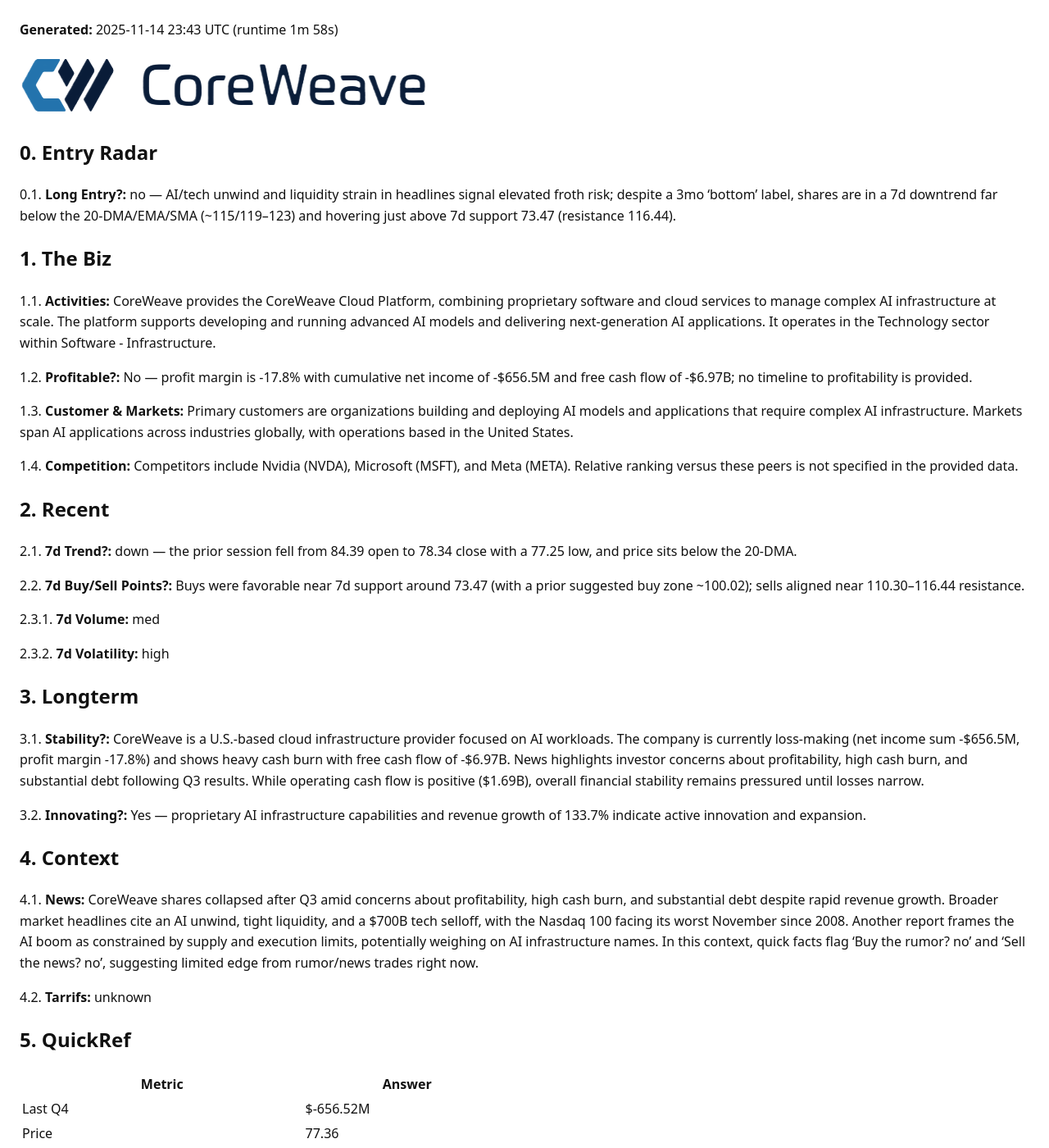
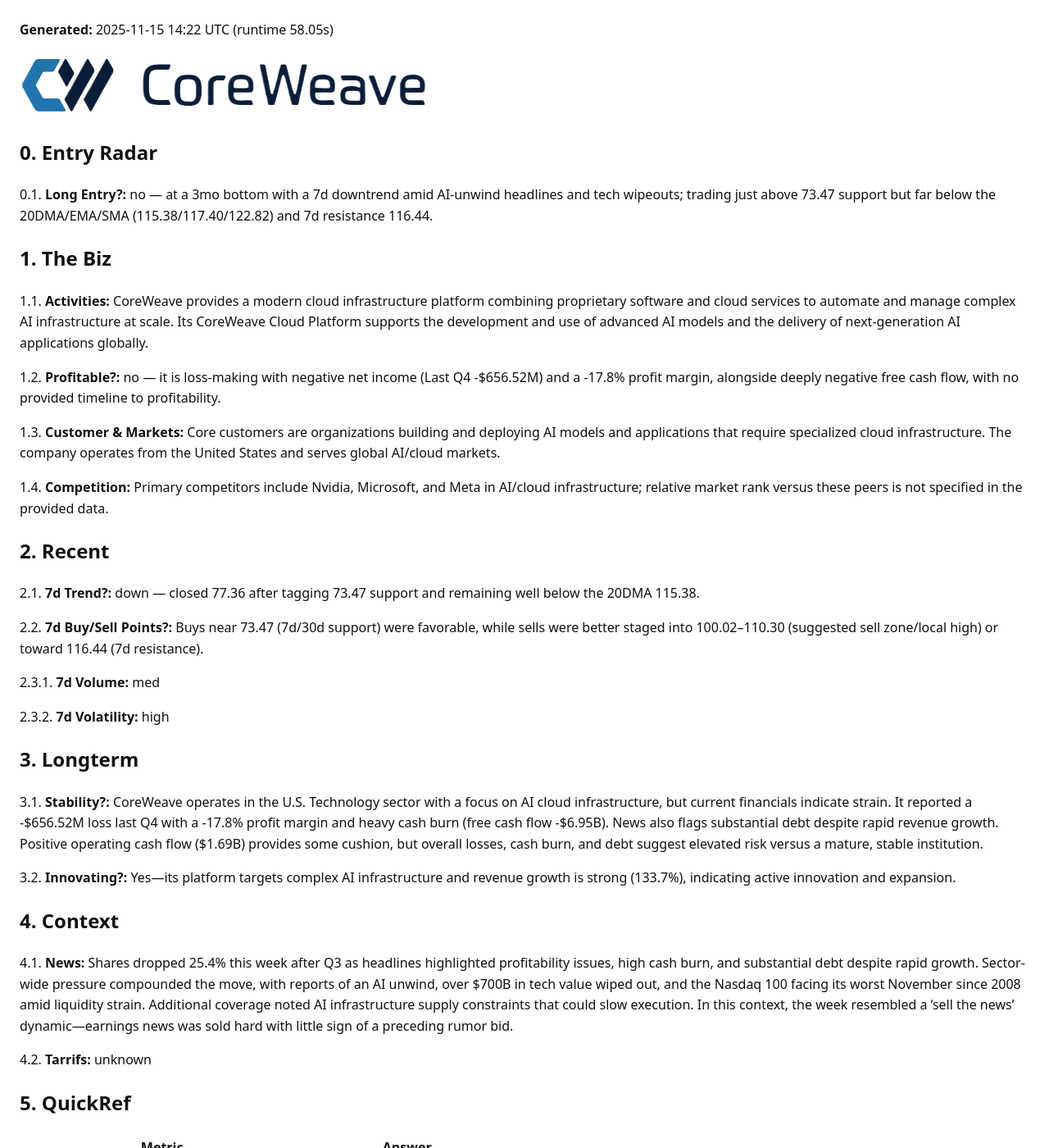
Before and after one commit to ryness/stonks, a Jekyll site: the page built from _reports/CRWV.md, in a window 1280 px wide and 1400 px high. Shown: the whole window at 82% size. Built offline with Jekyll 4.4.1, drawn with Linux system fonts in a browser that asks for light colours.

Commit message:
Update report: rotation+GodsEye

```diff
--- a/_reports/CRWV.md
+++ b/_reports/CRWV.md
@@ -2,34 +2,34 @@
 layout: default
 title: "CRWV Stock Report"
 ticker: "CRWV"
-date: 2025-11-14
-generated_at: 2025-11-14T23:43:23.201798+00:00
-runtime_seconds: 118.44
+date: 2025-11-15
+generated_at: 2025-11-15T14:22:09.692297+00:00
+runtime_seconds: 58.05
 raw_markdown: |
-  **Generated:** <time class="js-local-time" datetime="2025-11-14T23:43:23.201798+00:00">2025-11-14 23:43 UTC</time> (runtime 1m 58s)
+  **Generated:** <time class="js-local-time" datetime="2025-11-15T14:22:09.692297+00:00">2025-11-15 14:22 UTC</time> (runtime 58.05s)
 
   ![CoreWeave, Inc. Class A Common Stock logo](https://ryness.github.io/stonks/assets/logos/CRWV.png)
 
 
   ## 0. Entry Radar
 
-  0.1. **Long Entry?:** no — AI/tech unwind and liquidity strain in headlines signal elevated froth risk; despite a 3mo 'bottom' label, shares are in a 7d downtrend far below the 20-DMA/EMA/SMA (~115/119–123) and hovering just above 7d support 73.47 (resistance 116.44).
+  0.1. **Long Entry?:** no — at a 3mo bottom with a 7d downtrend amid AI-unwind headlines and tech wipeouts; trading just above 73.47 support but far below the 20DMA/EMA/SMA (115.38/117.40/122.82) and 7d resistance 116.44.
 
   ## 1. The Biz
 
-  1.1. **Activities:** CoreWeave provides the CoreWeave Cloud Platform, combining proprietary software and cloud services to manage complex AI infrastructure at scale. The platform supports developing and running advanced AI models and delivering next-generation AI applications. It operates in the Technology sector within Software - Infrastructure.
+  1.1. **Activities:** CoreWeave provides a modern cloud infrastructure platform combining proprietary software and cloud services to automate and manage complex AI infrastructure at scale. Its CoreWeave Cloud Platform supports the development and use of advanced AI models and the delivery of next‑generation AI applications globally.
 
-  1.2. **Profitable?:** No — profit margin is -17.8% with cumulative net income of -$656.5M and free cash flow of -$6.97B; no timeline to profitability is provided.
+  1.2. **Profitable?:** no — it is loss-making with negative net income (Last Q4 -$656.52M) and a -17.8% profit margin, alongside deeply negative free cash flow, with no provided timeline to profitability.
 
-  1.3. **Customer & Markets:** Primary customers are organizations building and deploying AI models and applications that require complex AI infrastructure. Markets span AI applications across industries globally, with operations based in the United States.
+  1.3. **Customer & Markets:** Core customers are organizations building and deploying AI models and applications that require specialized cloud infrastructure. The company operates from the United States and serves global AI/cloud markets.
 
-  1.4. **Competition:** Competitors include Nvidia (NVDA), Microsoft (MSFT), and Meta (META). Relative ranking versus these peers is not specified in the provided data.
+  1.4. **Competition:** Primary competitors include Nvidia, Microsoft, and Meta in AI/cloud infrastructure; relative market rank versus these peers is not specified in the provided data.
 
   ## 2. Recent
 
-  2.1. **7d Trend?:** down — the prior session fell from 84.39 open to 78.34 close with a 77.25 low, and price sits below the 20-DMA.
+  2.1. **7d Trend?:** down — closed 77.36 after tagging 73.47 support and remaining well below the 20DMA 115.38.
 
-  2.2. **7d Buy/Sell Points?:** Buys were favorable near 7d support around 73.47 (with a prior suggested buy zone ~100.02); sells aligned near 110.30–116.44 resistance.
+  2.2. **7d Buy/Sell Points?:** Buys near 73.47 (7d/30d support) were favorable, while sells were better staged into 100.02–110.30 (suggested sell zone/local high) or toward 116.44 (7d resistance).
 
   2.3.1. **7d Volume:** med
 
@@ -37,13 +37,13 @@ raw_markdown: |
 
   ## 3. Longterm
 
-  3.1. **Stability?:** CoreWeave is a U.S.-based cloud infrastructure provider focused on AI workloads. The company is currently loss-making (net income sum -$656.5M, profit margin -17.8%) and shows heavy cash burn with free cash flow of -$6.97B. News highlights investor concerns about profitability, high cash burn, and substantial debt following Q3 results. While operating cash flow is positive ($1.69B), overall financial stability remains pressured until losses narrow.
+  3.1. **Stability?:** CoreWeave operates in the U.S. Technology sector with a focus on AI cloud infrastructure, but current financials indicate strain. It reported a -$656.52M loss last Q4 with a -17.8% profit margin and heavy cash burn (free cash flow -$6.95B). News also flags substantial debt despite rapid revenue growth. Positive operating cash flow ($1.69B) provides some cushion, but overall losses, cash burn, and debt suggest elevated risk versus a mature, stable institution.
 
-  3.2. **Innovating?:** Yes — proprietary AI infrastructure capabilities and revenue growth of 133.7% indicate active innovation and expansion.
+  3.2. **Innovating?:** Yes—its platform targets complex AI infrastructure and revenue growth is strong (133.7%), indicating active innovation and expansion.
 
   ## 4. Context
 
-  4.1. **News:** CoreWeave shares collapsed after Q3 amid concerns about profitability, high cash burn, and substantial debt despite rapid revenue growth. Broader market headlines cite an AI unwind, tight liquidity, and a $700B tech selloff, with the Nasdaq 100 facing its worst November since 2008. Another report frames the AI boom as constrained by supply and execution limits, potentially weighing on AI infrastructure names. In this context, quick facts flag 'Buy the rumor? no' and 'Sell the news? no', suggesting limited edge from rumor/news trades right now.
+  4.1. **News:** Shares dropped 25.4% this week after Q3 as headlines highlighted profitability issues, high cash burn, and substantial debt despite rapid growth. Sector-wide pressure compounded the move, with reports of an AI unwind, over $700B in tech value wiped out, and the Nasdaq 100 facing its worst November since 2008 amid liquidity strain. Additional coverage noted AI infrastructure supply constraints that could slow execution. In this context, the week resembled a ‘sell the news’ dynamic—earnings news was sold hard with little sign of a preceding rumor bid.
 
   4.2. **Tarrifs:** unknown
 
@@ -363,30 +363,30 @@ raw_markdown: |
   </details>
 ---
 
-**Generated:** <time class="js-local-time" datetime="2025-11-14T23:43:23.201798+00:00">2025-11-14 23:43 UTC</time> (runtime 1m 58s)
+**Generated:** <time class="js-local-time" datetime="2025-11-15T14:22:09.692297+00:00">2025-11-15 14:22 UTC</time> (runtime 58.05s)
 
 ![CoreWeave, Inc. Class A Common Stock logo](https://ryness.github.io/stonks/assets/logos/CRWV.png)
 
 
 ## 0. Entry Radar
 
-0.1. **Long Entry?:** no — AI/tech unwind and liquidity strain in headlines signal elevated froth risk; despite a 3mo 'bottom' label, shares are in a 7d downtrend far below the 20-DMA/EMA/SMA (~115/119–123) and hovering just above 7d support 73.47 (resistance 116.44).
+0.1. **Long Entry?:** no — at a 3mo bottom with a 7d downtrend amid AI-unwind headlines and tech wipeouts; trading just above 73.47 support but far below the 20DMA/EMA/SMA (115.38/117.40/122.82) and 7d resistance 116.44.
 
 ## 1. The Biz
 
-1.1. **Activities:** CoreWeave provides the CoreWeave Cloud Platform, combining proprietary software and cloud services to manage complex AI infrastructure at scale. The platform supports developing and running advanced AI models and delivering next-generation AI applications. It operates in the Technology sector within Software - Infrastructure.
+1.1. **Activities:** CoreWeave provides a modern cloud infrastructure platform combining proprietary software and cloud services to automate and manage complex AI infrastructure at scale. Its CoreWeave Cloud Platform supports the development and use of advanced AI models and the delivery of next‑generation AI applications globally.
 
-1.2. **Profitable?:** No — profit margin is -17.8% with cumulative net income of -$656.5M and free cash flow of -$6.97B; no timeline to profitability is provided.
+1.2. **Profitable?:** no — it is loss-making with negative net income (Last Q4 -$656.52M) and a -17.8% profit margin, alongside deeply negative free cash flow, with no provided timeline to profitability.
 
-1.3. **Customer & Markets:** Primary customers are organizations building and deploying AI models and applications that require complex AI infrastructure. Markets span AI applications across industries globally, with operations based in the United States.
+1.3. **Customer & Markets:** Core customers are organizations building and deploying AI models and applications that require specialized cloud infrastructure. The company operates from the United States and serves global AI/cloud markets.
 
-1.4. **Competition:** Competitors include Nvidia (NVDA), Microsoft (MSFT), and Meta (META). Relative ranking versus these peers is not specified in the provided data.
+1.4. **Competition:** Primary competitors include Nvidia, Microsoft, and Meta in AI/cloud infrastructure; relative market rank versus these peers is not specified in the provided data.
 
 ## 2. Recent
 
-2.1. **7d Trend?:** down — the prior session fell from 84.39 open to 78.34 close with a 77.25 low, and price sits below the 20-DMA.
+2.1. **7d Trend?:** down — closed 77.36 after tagging 73.47 support and remaining well below the 20DMA 115.38.
 
-2.2. **7d Buy/Sell Points?:** Buys were favorable near 7d support around 73.47 (with a prior suggested buy zone ~100.02); sells aligned near 110.30–116.44 resistance.
+2.2. **7d Buy/Sell Points?:** Buys near 73.47 (7d/30d support) were favorable, while sells were better staged into 100.02–110.30 (suggested sell zone/local high) or toward 116.44 (7d resistance).
 
 2.3.1. **7d Volume:** med
 
@@ -394,13 +394,13 @@ raw_markdown: |
 
 ## 3. Longterm
 
-3.1. **Stability?:** CoreWeave is a U.S.-based cloud infrastructure provider focused on AI workloads. The company is currently loss-making (net income sum -$656.5M, profit margin -17.8%) and shows heavy cash burn with free cash flow of -$6.97B. News highlights investor concerns about profitability, high cash burn, and substantial debt following Q3 results. While operating cash flow is positive ($1.69B), overall financial stability remains pressured until losses narrow.
+3.1. **Stability?:** CoreWeave operates in the U.S. Technology sector with a focus on AI cloud infrastructure, but current financials indicate strain. It reported a -$656.52M loss last Q4 with a -17.8% profit margin and heavy cash burn (free cash flow -$6.95B). News also flags substantial debt despite rapid revenue growth. Positive operating cash flow ($1.69B) provides some cushion, but overall losses, cash burn, and debt suggest elevated risk versus a mature, stable institution.
 
-3.2. **Innovating?:** Yes — proprietary AI infrastructure capabilities and revenue growth of 133.7% indicate active innovation and expansion.
+3.2. **Innovating?:** Yes—its platform targets complex AI infrastructure and revenue growth is strong (133.7%), indicating active innovation and expansion.
 
 ## 4. Context
 
-4.1. **News:** CoreWeave shares collapsed after Q3 amid concerns about profitability, high cash burn, and substantial debt despite rapid revenue growth. Broader market headlines cite an AI unwind, tight liquidity, and a $700B tech selloff, with the Nasdaq 100 facing its worst November since 2008. Another report frames the AI boom as constrained by supply and execution limits, potentially weighing on AI infrastructure names. In this context, quick facts flag 'Buy the rumor? no' and 'Sell the news? no', suggesting limited edge from rumor/news trades right now.
+4.1. **News:** Shares dropped 25.4% this week after Q3 as headlines highlighted profitability issues, high cash burn, and substantial debt despite rapid growth. Sector-wide pressure compounded the move, with reports of an AI unwind, over $700B in tech value wiped out, and the Nasdaq 100 facing its worst November since 2008 amid liquidity strain. Additional coverage noted AI infrastructure supply constraints that could slow execution. In this context, the week resembled a ‘sell the news’ dynamic—earnings news was sold hard with little sign of a preceding rumor bid.
 
 4.2. **Tarrifs:** unknown
 
```
Also changed, not shown: other parts of _reports/CRWV.md (+4 -4 lines), _reports/GODSEYE.md (+20 -20 lines).
